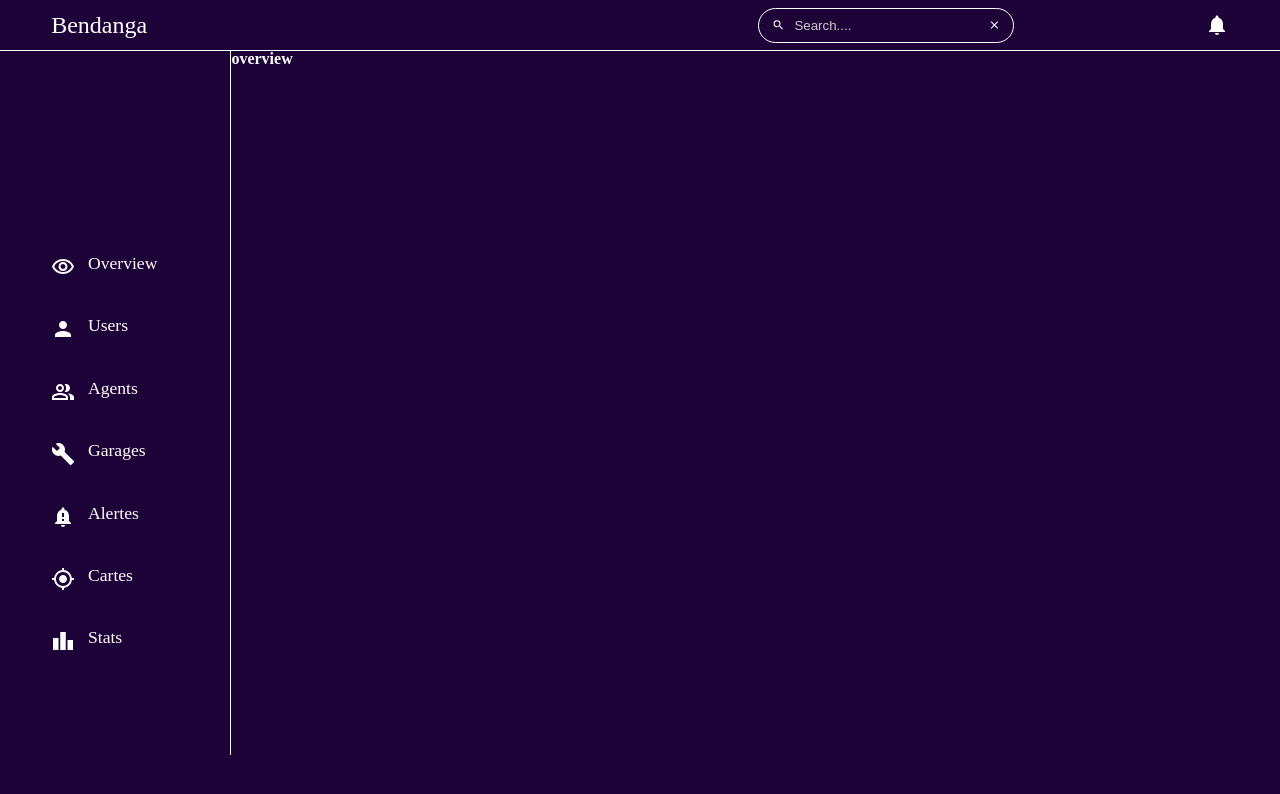
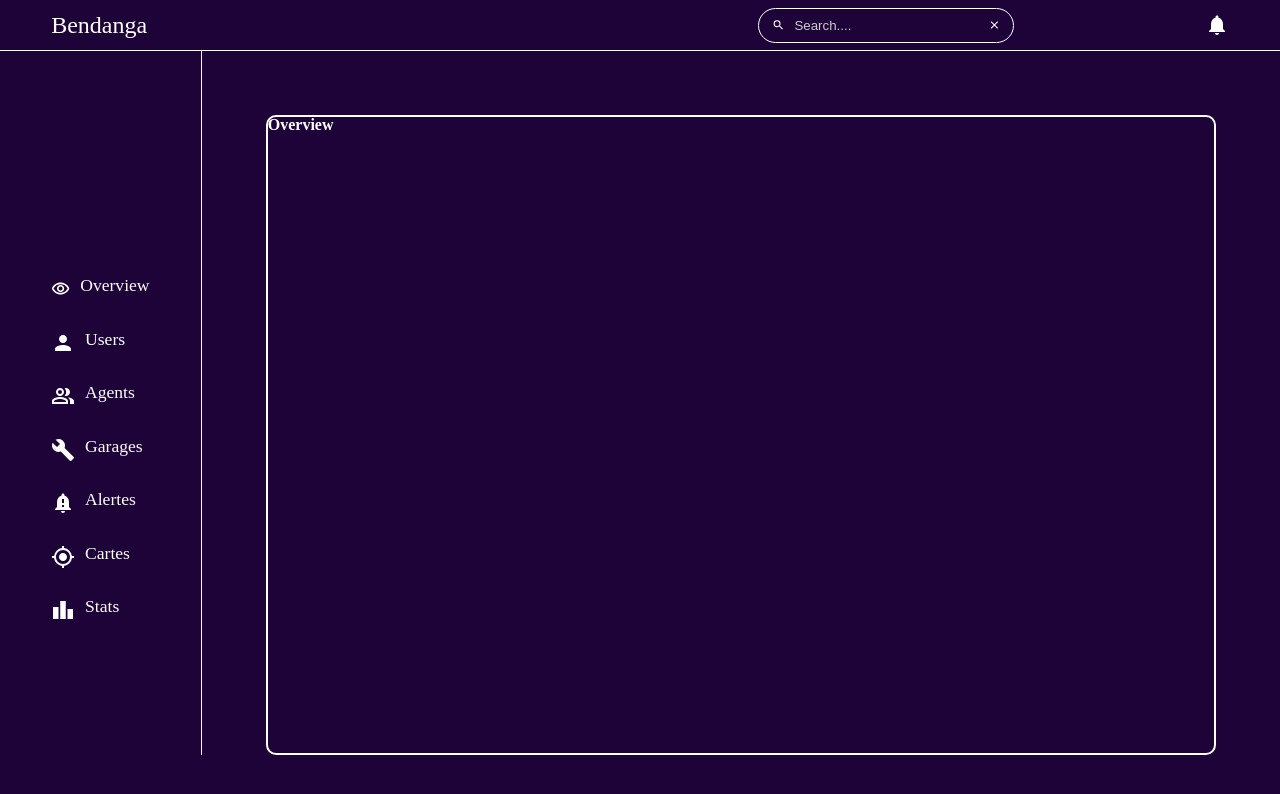
Before and after one commit to ExcaliburSims/DashboardBenda, a React (Create React App) app: page / in a window 1280 px wide. Shown: the top 794 px of the page. Built offline with nearby package versions, Linux system fonts and the light colour scheme.

Commit message:
feat : add style on overview

```diff
--- a/src/pages/Overview.js
+++ b/src/pages/Overview.js
@@ -9,7 +9,9 @@ function Overview() {
       <Header />
       <div className={styles.sub_container}>
         <Sidebar />
-        <h3>overview</h3>
+        <div className={styles.box_content}>
+          <h3>Overview</h3>
+        </div>
       </div>
     </div>
   );
--- a/src/styles/overview.module.scss
+++ b/src/styles/overview.module.scss
@@ -7,9 +7,15 @@
 	flex-direction: column;
 	.sub_container {
 		display: flex;
-		h3 {
-			color: #ffff;
+		.box_content {
+			//background-color: red;
+			width: 100%;
+			margin: 5% 5% 0 5%;
+			border: #ffff 2px solid;
+			border-radius: 10px;
+			h3 {
+				color: #ffff;
+			}
 		}
-
 	}
 }
```
